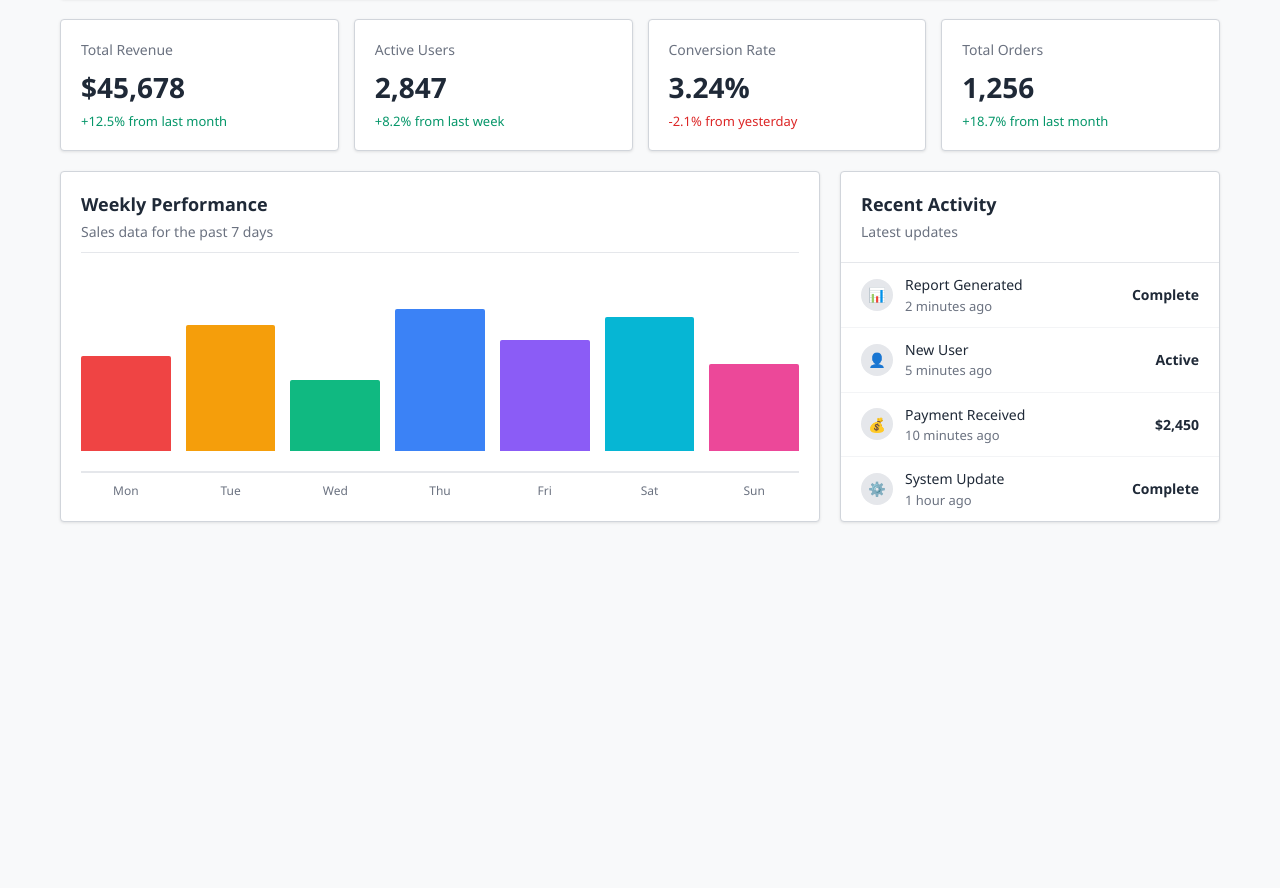
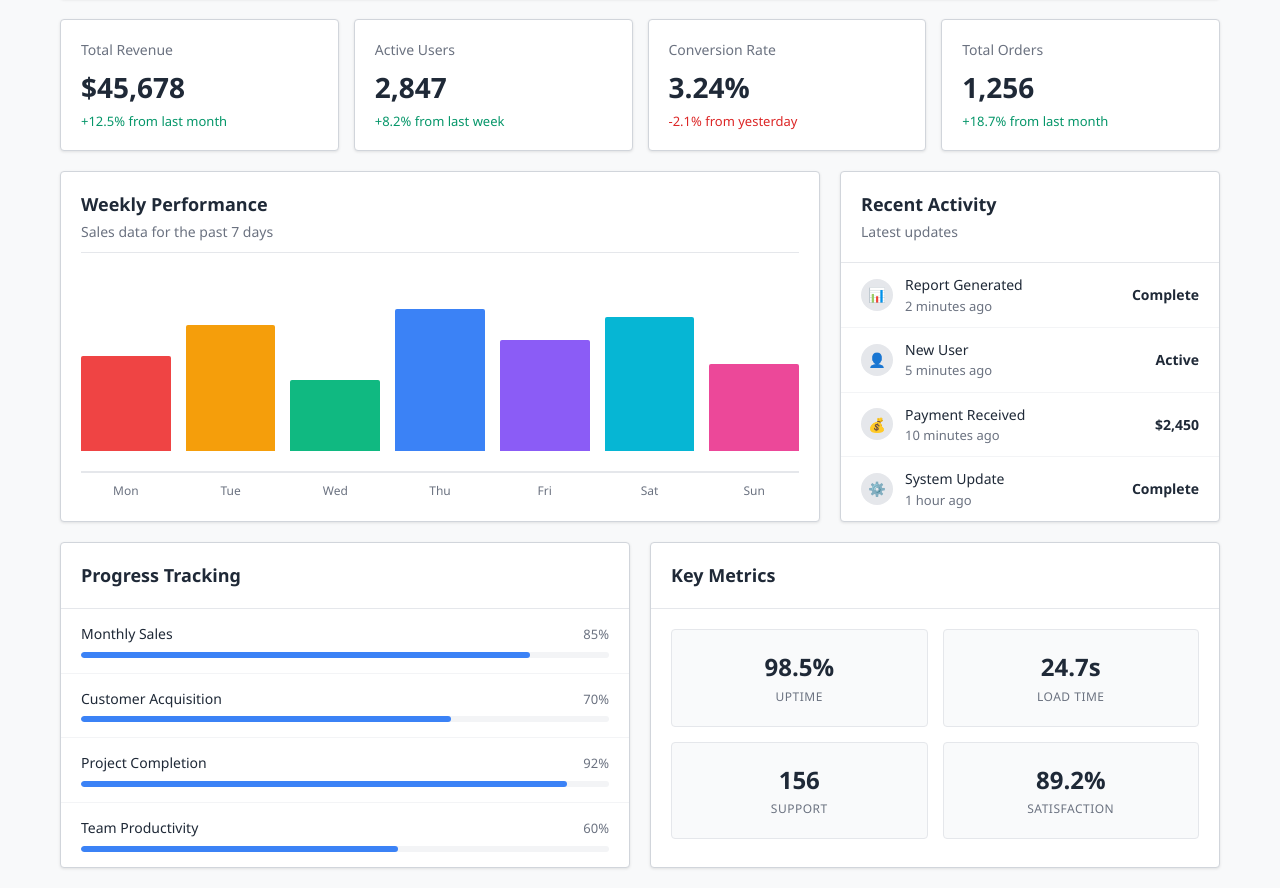
Before and after one commit to MoussaTaa/dashboardhtmlcss, a plain HTML site: page index.html in a window 1280 px wide. Shown: the part 121-1009 px from the top of the page. Before the commit the page ends 800 px from the top, so only its background shows below. Drawn offline with Linux system fonts and the light colour scheme.

Commit message:
comnplait the buttom section and media for a responsice webpage

```diff
--- a/index.html
+++ b/index.html
@@ -101,6 +101,75 @@
                 </div>
             </div>
         </div>
+        <div class="bottom-section">
+            <div class="data-grid">
+                <div class="grid-header">
+                    <h2>Progress Tracking</h2>
+                </div>
+                <div class="progress-list">
+                    <div class="progress-item">
+                        <div class="progress-info">
+                            <span class="progress-name">Monthly Sales</span>
+                            <span class="progress-percent">85%</span>
+                        </div>
+                        <div class="progress-bar">
+                            <div class="progress-fill" style="width: 85%"></div>
+                        </div>
+                    </div>
+                    <div class="progress-item">
+                        <div class="progress-info">
+                            <span class="progress-name">Customer Acquisition</span>
+                            <span class="progress-percent">70%</span>
+                        </div>
+                        <div class="progress-bar">
+                            <div class="progress-fill" style="width: 70%"></div>
+                        </div>
+                    </div>
+                    <div class="progress-item">
+                        <div class="progress-info">
+                            <span class="progress-name">Project Completion</span>
+                            <span class="progress-percent">92%</span>
+                        </div>
+                        <div class="progress-bar">
+                            <div class="progress-fill" style="width: 92%"></div>
+                        </div>
+                    </div>
+                    <div class="progress-item">
+                        <div class="progress-info">
+                            <span class="progress-name">Team Productivity</span>
+                            <span class="progress-percent">60%</span>
+                        </div>
+                        <div class="progress-bar">
+                            <div class="progress-fill" style="width: 60%"></div>
+                        </div>
+                    </div>
+                </div>
+            </div>
+
+            <div class="data-grid">
+                <div class="grid-header">
+                    <h2>Key Metrics</h2>
+                </div>
+                <div class="numbers-grid">
+                    <div class="number-box">
+                        <div class="number-value">98.5%</div>
+                        <div class="number-label">Uptime</div>
+                    </div>
+                    <div class="number-box">
+                        <div class="number-value">24.7s</div>
+                        <div class="number-label">Load Time</div>
+                    </div>
+                    <div class="number-box">
+                        <div class="number-value">156</div>
+                        <div class="number-label">Support</div>
+                    </div>
+                    <div class="number-box">
+                        <div class="number-value">89.2%</div>
+                        <div class="number-label">Satisfaction</div>
+                    </div>
+                </div>
+            </div>
+        </div>
     </div>
 </body>
 </html>
--- a/style.css
+++ b/style.css
@@ -221,3 +221,113 @@ body {
     font-weight: 600;
     color: #1f2937;
 }
+.bottom-section {
+    display: grid;
+    grid-template-columns: repeat(auto-fit, minmax(350px, 1fr));
+    gap: 20px;
+}
+
+.data-grid {
+    background: white;
+    border: 1px solid #d1d5db;
+    border-radius: 4px;
+    box-shadow: 0 1px 3px rgba(0,0,0,0.1);
+}
+
+.grid-header {
+    padding: 20px;
+    border-bottom: 1px solid #e5e7eb;
+}
+
+.grid-header h2 {
+    font-size: 18px;
+    font-weight: 600;
+    color: #1f2937;
+}
+
+.progress-list {
+    padding: 0;
+}
+
+.progress-item {
+    padding: 15px 20px;
+    border-bottom: 1px solid #f3f4f6;
+}
+
+.progress-item:last-child {
+    border-bottom: none;
+}
+
+.progress-info {
+    display: flex;
+    justify-content: space-between;
+    align-items: center;
+    margin-bottom: 8px;
+}
+
+.progress-name {
+    font-size: 14px;
+    font-weight: 500;
+    color: #1f2937;
+}
+
+.progress-percent {
+    font-size: 13px;
+    color: #6b7280;
+}
+
+.progress-bar {
+    height: 6px;
+    background-color: #f3f4f6;
+    border-radius: 3px;
+    overflow: hidden;
+}
+
+.progress-fill {
+    height: 100%;
+    background-color: #3b82f6;
+    border-radius: 3px;
+}
+
+.numbers-grid {
+    display: grid;
+    grid-template-columns: repeat(2, 1fr);
+    gap: 15px;
+    padding: 20px;
+}
+
+.number-box {
+    text-align: center;
+    padding: 20px;
+    background-color: #f9fafb;
+    border: 1px solid #e5e7eb;
+    border-radius: 4px;
+}
+
+.number-value {
+    font-size: 24px;
+    font-weight: 600;
+    color: #1f2937;
+    margin-bottom: 5px;
+}
+
+.number-label {
+    font-size: 12px;
+    color: #6b7280;
+    text-transform: uppercase;
+    letter-spacing: 0.5px;
+}
+
+@media (max-width: 768px) {
+    .main-grid {
+        grid-template-columns: 1fr;
+    }
+
+    .stats-row {
+        grid-template-columns: 1fr;
+    }
+
+    .container {
+        padding: 10px;
+    }
+}
```
